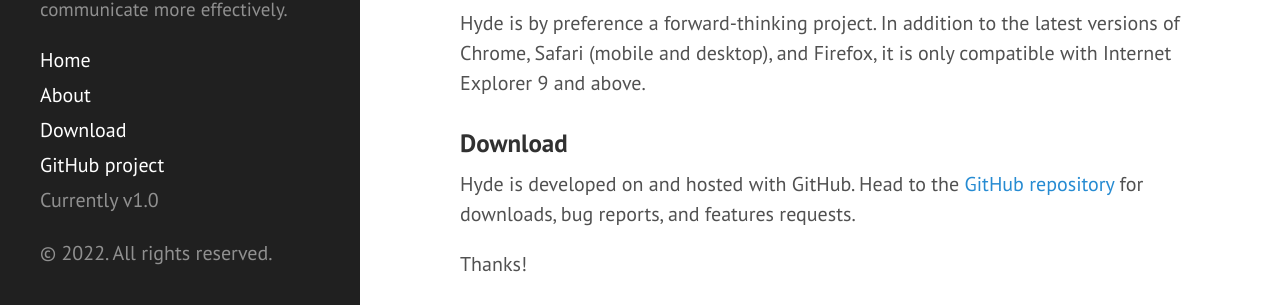
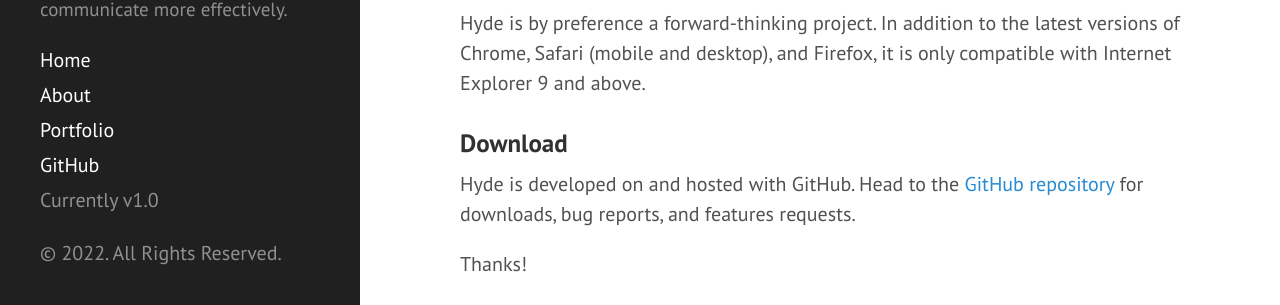
Before and after one commit to mrafsyam/mrafsyam.github.io, a Jekyll site: the page built from index.html, in a window 1280 px wide and 900 px high, scrolled down 454 px. Shown: the part 592-897 px from the top of the window. Built offline with Jekyll 4.4.1, drawn with Linux system fonts in a browser that asks for light colours; Markdown is read by kramdown in place of the engine named in the settings; the list of posts is cut into pages by our own code.

Commit message:
Update sidebar.html

```diff
--- a/_includes/sidebar.html
+++ b/_includes/sidebar.html
@@ -26,11 +21,11 @@
         {% endif %}
       {% endfor %}
 
-      <a class="sidebar-nav-item" href="{{ site.github.repo }}/archive/v{{ site.version }}.zip">Download</a>
-      <a class="sidebar-nav-item" href="{{ site.github.repo }}">GitHub project</a>
+      <a class="sidebar-nav-item" href="https://kemaman.org">Portfolio</a>
+      <a class="sidebar-nav-item" href="https://github.com/mrafsyam">GitHub</a>
       <span class="sidebar-nav-item">Currently v{{ site.version }}</span>
     </nav>
 
-    <p>&copy; {{ site.time | date: '%Y' }}. All rights reserved.</p>
+    <p>&copy; {{ site.time | date: '%Y' }}. All Rights Reserved.</p>
   </div>
 </div>
```
Also changed, not shown: other parts of _includes/sidebar.html (+0 -5 lines).
